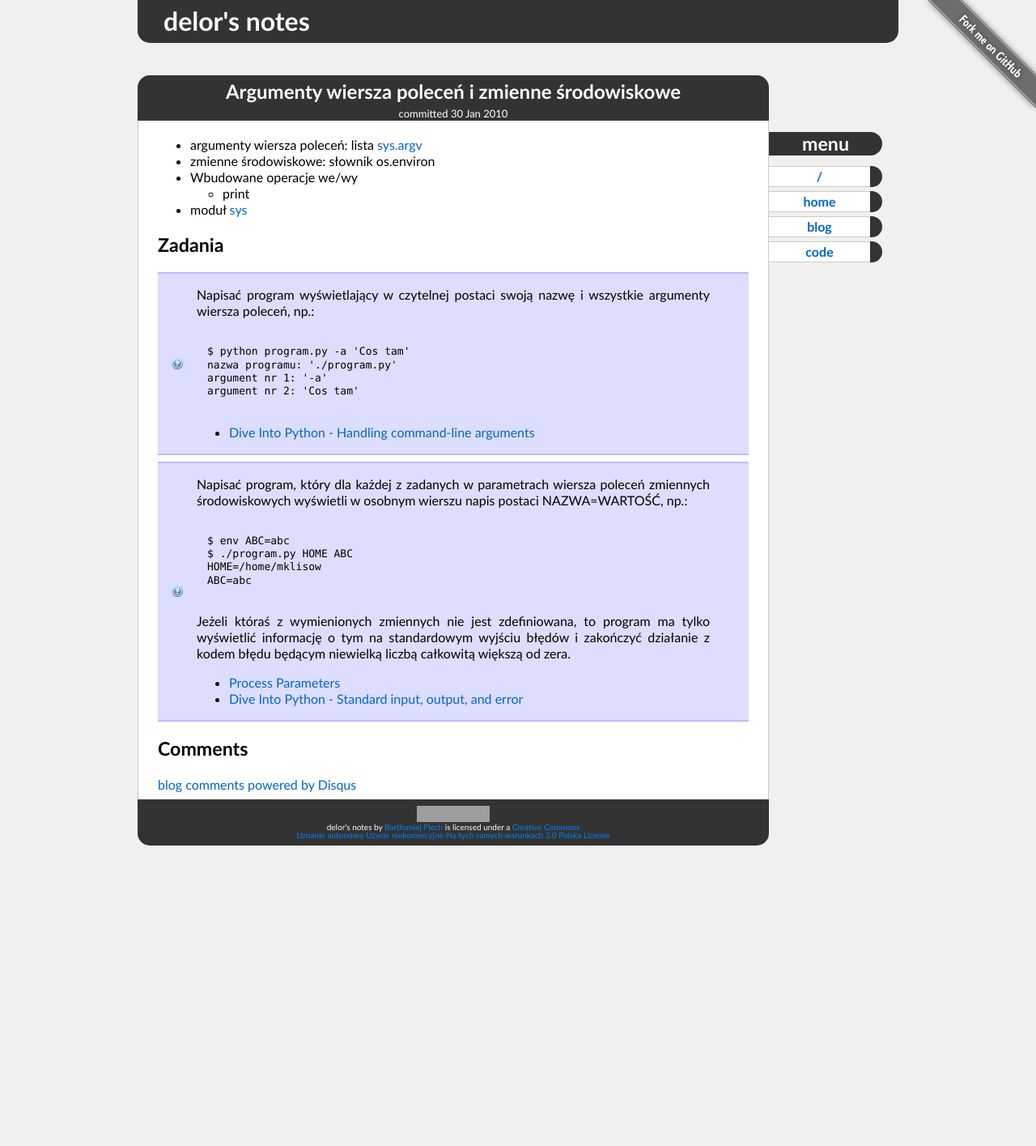
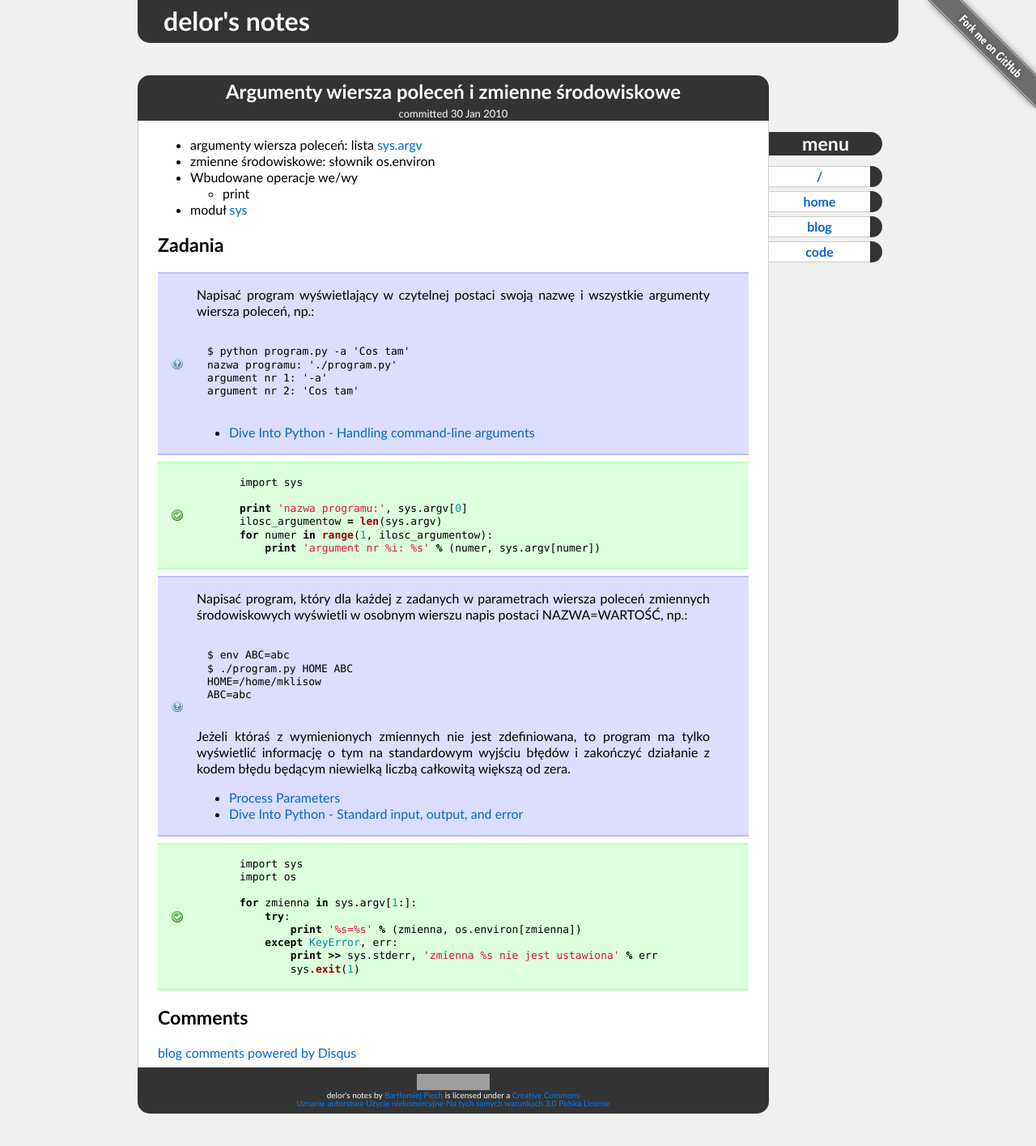
Before and after one commit to delor/delor.github.com, a Jekyll site: the page built from _posts/2010-01-30-argumenty-wiersza-polecen-i-zmienne-srodowiskowe.markdown, in a window 1280 px wide. Shown: the whole page at 81% size. Built offline with Jekyll 4.4.1, drawn with Linux system fonts in a browser that asks for light colours; Markdown is read by kramdown in place of the engine named in the settings; comment, search, counter and statistics services are not loaded; before the commit the page ends 1084 px from its top, so only the background shows below that; grey boxes are pictures that could not be loaded.

Commit message:
some answers

```diff
--- a/_posts/2010-01-30-argumenty-wiersza-polecen-i-zmienne-srodowiskowe.markdown
+++ b/_posts/2010-01-30-argumenty-wiersza-polecen-i-zmienne-srodowiskowe.markdown
@@ -26,6 +26,17 @@ argument nr 2: 'Cos tam'
 </ul>
 </div>
 
+<div class="answer">
+{% highlight python%}
+import sys
+
+print 'nazwa programu:', sys.argv[0]
+ilosc_argumentow = len(sys.argv)
+for numer in range(1, ilosc_argumentow):
+    print 'argument nr %i: %s' % (numer, sys.argv[numer])
+{% endhighlight %}
+</div>
+
 <div class="question">
 <p>Napisać program, który dla każdej z zadanych w parametrach wiersza poleceń zmiennych środowiskowych wyświetli w osobnym wierszu napis postaci NAZWA=WARTOŚĆ, np.:</p>
 <pre>
@@ -42,3 +53,17 @@ ABC=abc
 <li><a href="http://diveintopython.org/scripts_and_streams/stdin_stdout_stderr.html">Dive Into Python - Standard input, output, and error</a></li>
 </ul>
 </div>
+
+<div class="answer">
+{% highlight python %}
+import sys
+import os
+
+for zmienna in sys.argv[1:]:
+    try:
+        print '%s=%s' % (zmienna, os.environ[zmienna])
+    except KeyError, err:
+        print >> sys.stderr, 'zmienna %s nie jest ustawiona' % err
+        sys.exit(1)
+{% endhighlight %}
+</div>
```
